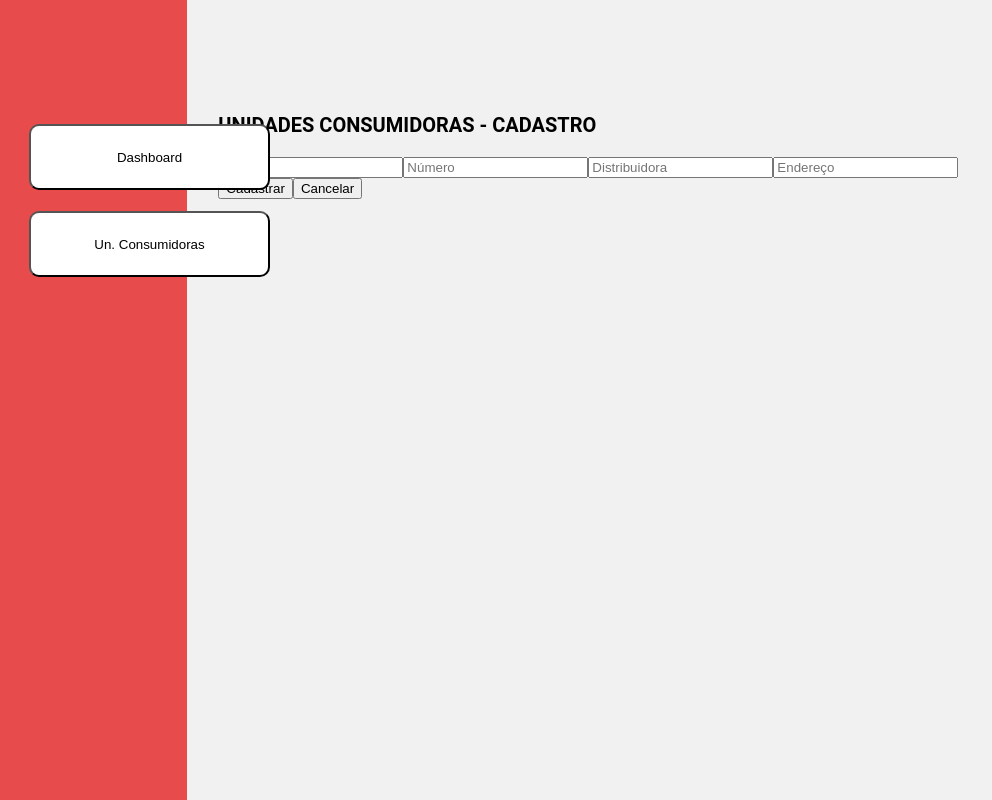
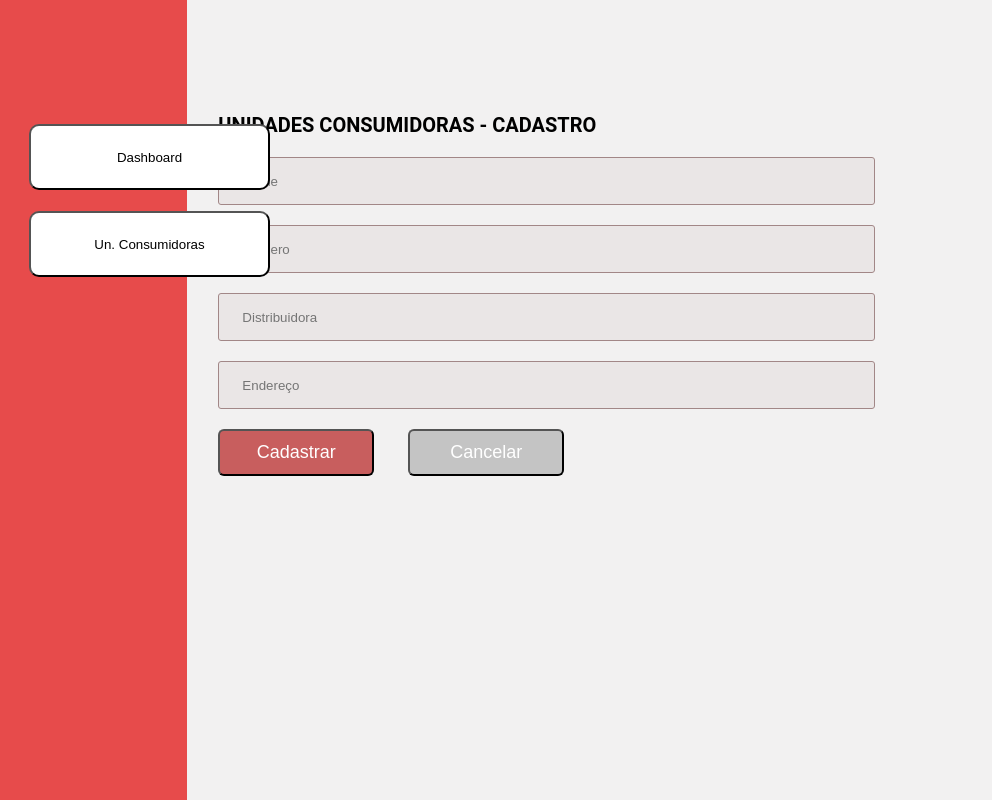
Before and after one commit to igregorioneto/cad-unidades-consumidoras, an Angular app: page /unidades/cadastro in a window 1280 px wide. Shown: the whole page, without its empty margins (0-992 px from the left). Built offline with nearby package versions, Linux system fonts and the light colour scheme.

Commit message:
UN - Terminado tela de Cadastrar Unidade

```diff
--- a/src/app/components/uns-consumidoras/un-cadastro/un-cadastro.component.html
+++ b/src/app/components/uns-consumidoras/un-cadastro/un-cadastro.component.html
@@ -10,11 +10,11 @@
     </form>
 
     <div class="acoes">
-        <button (click)="salvarUnidade()">
+        <button class="btn-cadastrar" (click)="salvarUnidade()">
             Cadastrar
         </button>
 
-        <button>
+        <button class="btn-cancelar" (click)="cancelarCadastro()">
             Cancelar
         </button>
     </div>
--- a/src/app/components/uns-consumidoras/un-cadastro/un-cadastro.component.scss
+++ b/src/app/components/uns-consumidoras/un-cadastro/un-cadastro.component.scss
@@ -5,4 +5,41 @@
         line-height: 23px;
     }
 
+    input {
+        display: block;
+
+        width: 657px;
+        height: 48px;
+
+        background: #EAE6E6;
+        border: 1px solid #A28787;
+        box-sizing: border-box;
+        border-radius: 3px;
+
+        margin-bottom: 20px;
+        padding-left: 23px;
+    }
+
+    .acoes {
+
+        button {
+            margin-right: 34px;
+            width: 156px;
+            height: 47px;
+            border-radius: 6px;
+            cursor: pointer;
+
+            color: white;
+            font-size: 18px;
+        }
+
+        .btn-cadastrar {
+            background: #C85E5E;
+        }
+
+        .btn-cancelar {
+            background: #C4C4C4;
+        }
+    }
+
 }
--- a/src/app/components/uns-consumidoras/un-cadastro/un-cadastro.component.ts
+++ b/src/app/components/uns-consumidoras/un-cadastro/un-cadastro.component.ts
@@ -1,5 +1,7 @@
 import { Component, OnInit } from '@angular/core';
 import { FormControl, FormGroup, Validators } from '@angular/forms';
+import { Router } from '@angular/router';
+import { ServiceService } from 'src/app/shared/service.service';
 
 @Component({
   selector: 'app-un-cadastro',
@@ -15,10 +17,25 @@ export class UnCadastroComponent {
     endereco: new FormControl('', Validators.required)
   })
 
-  constructor() { }
+  constructor(
+    private router: Router,
+    private unidadeService: ServiceService
+    ) { }
 
   salvarUnidade() {
-    console.log(this.unidadeForm.value)
+    if(this.unidadeForm.valid) {
+      this.unidadeService.criarUnidades(this.unidadeForm.value)
+      .subscribe(
+        ()=> {},
+        (error) => { console.log(error) },
+        () => {this.router.navigate(['/unidades'])
+        }
+      )
+    }
+  }
+
+  cancelarCadastro() {
+    this.router.navigate(['/unidades'])
   }
 
 }
--- a/src/app/components/uns-consumidoras/uns-consumidoras.component.html
+++ b/src/app/components/uns-consumidoras/uns-consumidoras.component.html
@@ -25,14 +25,17 @@
             <tbody>
                 <tr
                     *ngFor="let u of unidades; let i = index"
-                    (click)="informacao(u)">
+                    >
 
                     <td>{{u.id}}</td>
                     <td>{{u.nome}}</td>
                     <td>{{u.numero}}</td>
-                    <td>{{u.distribuidora}}</td>
+                    <td>{{u.distribuidora | uppercase}}</td>
                     <td>{{u.endereco | titlecase}}</td>
                     <td class="acoes">
+                        <button class="btn-editar" (click)="informacao(u)">
+                            Editar
+                        </button>
                         <button class="btn-excluir" (click)="excluirUnidade(u)">
                             X
                         </button>
--- a/src/app/components/uns-consumidoras/uns-consumidoras.component.scss
+++ b/src/app/components/uns-consumidoras/uns-consumidoras.component.scss
@@ -33,11 +33,17 @@
         }
 
         tr {
-            cursor: pointer;
-
             .btn-excluir {
                 border-radius: 50%;
                 background-color: #E74B4B;
+                color: white;
+                cursor: pointer;
+            }
+
+            .btn-editar {
+                border-radius: 6px;
+                margin-right: 10px;
+                background-color: #a8a9b1;
                 color: white;
                 cursor: pointer;
             }
--- a/src/app/components/uns-consumidoras/uns-consumidoras.component.ts
+++ b/src/app/components/uns-consumidoras/uns-consumidoras.component.ts
@@ -19,17 +19,16 @@ export class UnsConsumidorasComponent implements OnInit {
     this.unidadesService.listarUnidades()
     .subscribe(e => {
       this.unidades = e
-      console.log(e)
     })
   }
 
   informacao(u: any) {
     this.router.navigate([`/unidades/${u.id}/informacao`])
-    console.log(u)
   }
 
   excluirUnidade(u: any) {
-    console.log(u)
+    this.unidadesService.excluirUnidades(u)
+    .subscribe(() => this.ngOnInit())
   }
 
 }
--- a/src/app/shared/service.service.ts
+++ b/src/app/shared/service.service.ts
@@ -14,4 +14,12 @@ export class ServiceService {
     return this._http.get<any>(`${environment.baseURL}/unidadeConsumidora`)
   }
 
+  criarUnidades(u: any): Observable<any> {
+    return this._http.post<any>(`${environment.baseURL}/unidadeConsumidora`, u)
+  }
+
+  excluirUnidades(u: any): Observable<any> {
+    return this._http.delete<any>(`${environment.baseURL}/unidadeConsumidora/${u.id}`)
+  }
+
 }
```
